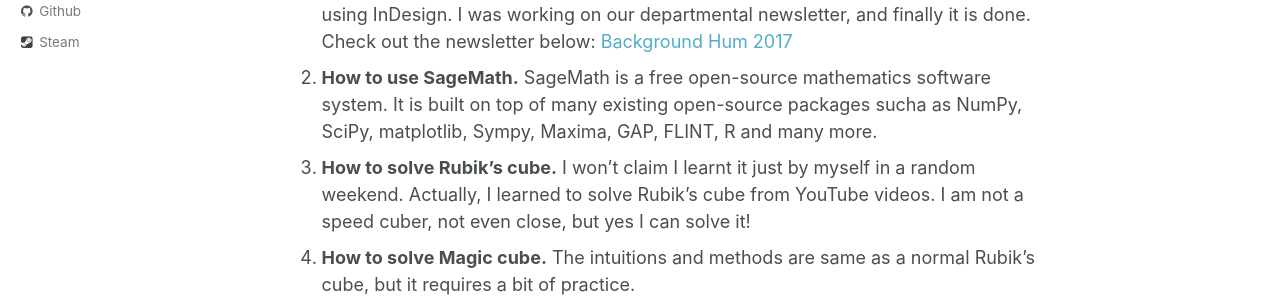
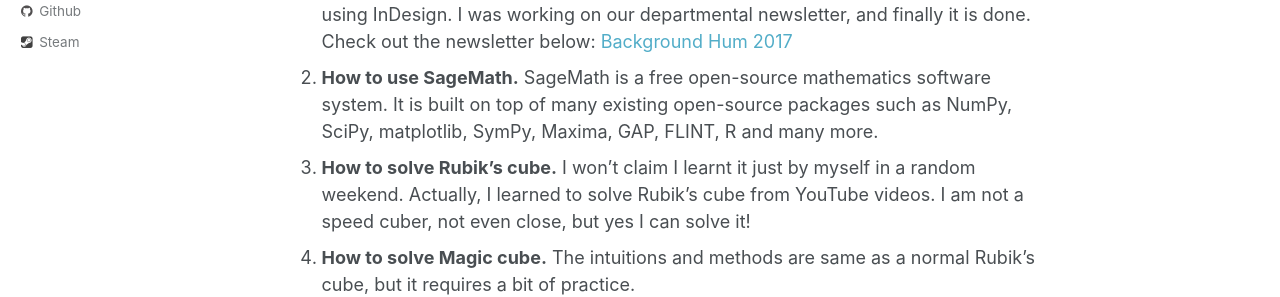
Before and after one commit to ayansengupta17/ayansengupta17.github.io, a Jekyll site: the page built from _pages/about.md, in a window 1280 px wide and 1166 px high. Shown: the part 557-854 px from the top of the window. Built offline with Jekyll 4.4.1, drawn with Linux system fonts in a browser that asks for light colours.

Commit message:
Update about.md

```diff
--- a/_pages/about.md
+++ b/_pages/about.md
@@ -16,7 +16,7 @@ For other projects check out my [GitHub]("https://github.com/ayansengupta17/")
 Moreover, I love to learn new skills. In less than 24 months, I’ve learned the following:
 1. **How to use Adobe InDesign.** Now I can create and publish magazines/newsletter using InDesign. I was working on our departmental newsletter, and finally it is done. Check out the newsletter below:
 [Background Hum 2017]("https://issuu.com/ayansengupta17/docs/bh_final")
-2. **How to use SageMath.** SageMath is a free open-source mathematics software system. It is built on top of many existing open-source packages sucha as  NumPy, SciPy, matplotlib, Sympy, Maxima, GAP, FLINT, R and many more.
+2. **How to use SageMath.** SageMath is a free open-source mathematics software system. It is built on top of many existing open-source packages such as  NumPy, SciPy, matplotlib, SymPy, Maxima, GAP, FLINT, R and many more.
 3. **How to solve Rubik's cube.** I won't claim I learnt it just by myself in a random weekend. Actually, I learned to solve Rubik's cube from YouTube videos. I am not a speed cuber, not even close, but yes I can solve it!
 4. **How to solve Magic cube.** The intuitions and methods are same as a normal Rubik's cube, but it requires a bit of practice.
 
```
